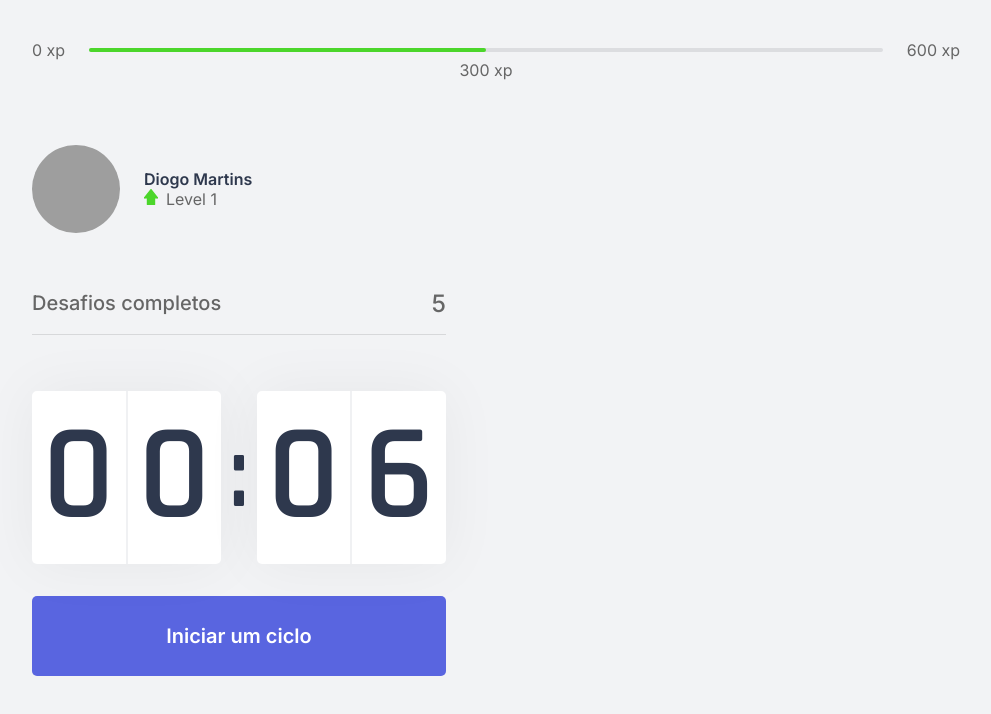
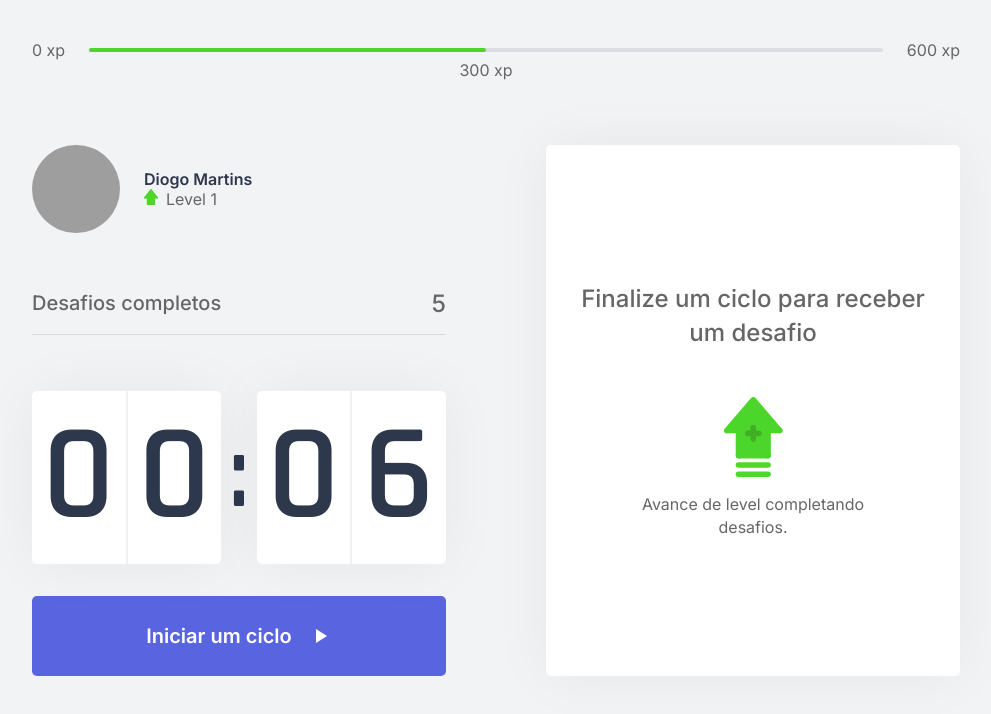
Before and after one commit to DiogoM14/move.it, a Next.js app in the folder front-end/: page / in a window 1280 px wide. Shown: the top 714 px of the page, without its empty margins (144-1135 px from the left). Built offline with nearby package versions, Linux system fonts and the light colour scheme; grey boxes are pictures that could not be loaded.

Commit message:
ChallengeBox component with not active styling

```diff
--- /dev/null
+++ b/front-end/src/components/ChallengeBox.tsx
@@ -0,0 +1,15 @@
+import styles from '../styles/components/ChallengeBox.module.css'
+
+export function ChallengeBox() {
+  return (
+    <div className={styles.challengeBoxContainer}>
+      <div className={styles.challengeNotActive}>
+        <strong>Finalize um ciclo para receber um desafio</strong>
+        <p>
+          <img src="icons/level-up.svg" alt="level up"/>
+          Avance de level completando desafios.
+        </p>
+      </div>
+    </div>
+  )
+}
--- a/front-end/src/components/Countdown.tsx
+++ b/front-end/src/components/Countdown.tsx
@@ -55,6 +55,7 @@ export function Countdown() {
           className={styles.countdownButton}
         >
          Ciclo encerrado
+         <img src="/icons/check_circle.svg" alt="Ciclo encerrado"/>
         </button>
       ) : (
         <>
@@ -65,6 +66,7 @@ export function Countdown() {
             onClick={resetCountDown}
           >
             Abandonar ciclo
+            <img src="/icons/close.svg" alt="Ciclo encerrado"/>
           </button>
         ) : (
           <button
@@ -73,6 +75,7 @@ export function Countdown() {
             onClick={startCountdown}
           >
             Iniciar um ciclo
+            <img src="/icons/play-arrow.svg" alt="Ciclo encerrado"/>
           </button>
          )}
         </>
--- a/front-end/src/pages/index.tsx
+++ b/front-end/src/pages/index.tsx
@@ -1,5 +1,6 @@
 import Head from 'next/head'
 
+import { ChallengeBox } from '../components/ChallengeBox';
 import { CompletedChallenges } from '../components/CompletedChallenges';
 import { Countdown } from '../components/Countdown';
 import { ExperienceBar } from "../components/ExperienceBar";
@@ -23,7 +24,7 @@ export default function Home() {
           <Countdown />
         </div>
         <div>
-
+          <ChallengeBox />
         </div>
       </section>
     </div>
--- /dev/null
+++ b/front-end/src/styles/components/ChallengeBox.module.css
@@ -0,0 +1,40 @@
+.challengeBoxContainer {
+  height: 100%;
+
+  background: var(--white);
+  border-radius: 5px;
+  box-shadow: 0 0 60px rgba(0, 0, 0, 0.05);
+  padding: 1.5rem 2rem;
+
+  display: flex;
+  flex-direction: column;
+  align-items: center;
+  justify-content: center;
+
+  text-align: center;
+}
+
+.challengeNotActive {
+  display: flex;
+  flex-direction: column;
+  align-items: center;
+}
+
+.challengeNotActive strong {
+  font-size: 1.5rem;
+  font-weight: 500;
+  line-height: 1.4;
+}
+
+.challengeNotActive p {
+  display: flex;
+  flex-direction: column;
+  align-items: center;
+  line-height: 1.4;
+  max-width: 70%;
+  margin-top: 3rem;
+}
+
+.challengeNotActive img {
+  margin-bottom: 1rem;
+}
--- a/front-end/src/styles/components/Countdown.module.css
+++ b/front-end/src/styles/components/Countdown.module.css
@@ -59,6 +59,10 @@
   transition: background-color 0.2s;
 }
 
+.countdownButton img {
+  margin-left: 1rem;
+}
+
 .countdownButton:not(:disabled):hover {
   background: var(--blue-dark);
 }
@@ -76,5 +80,6 @@
 .countdownButton:disabled {
   background: var(--white);
   color: var(--text);
+  border-bottom:  4px solid #4CD62B;
   cursor: not-allowed;
 }
```
Also changed, not shown: front-end/public/icons/check_circle.svg (added), front-end/public/icons/play-arrow.svg (added).
